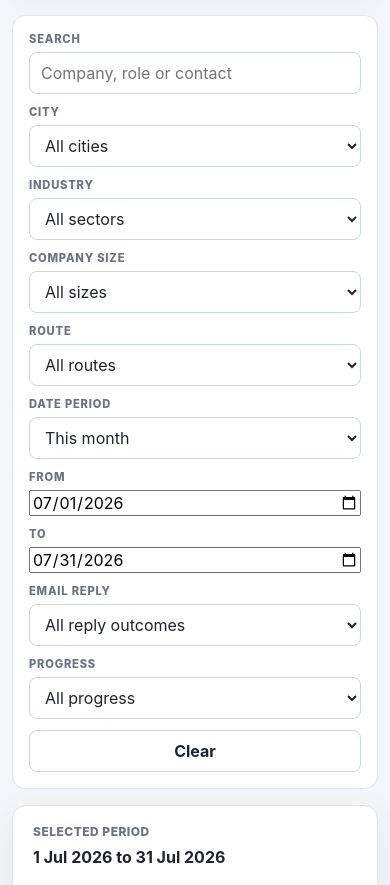
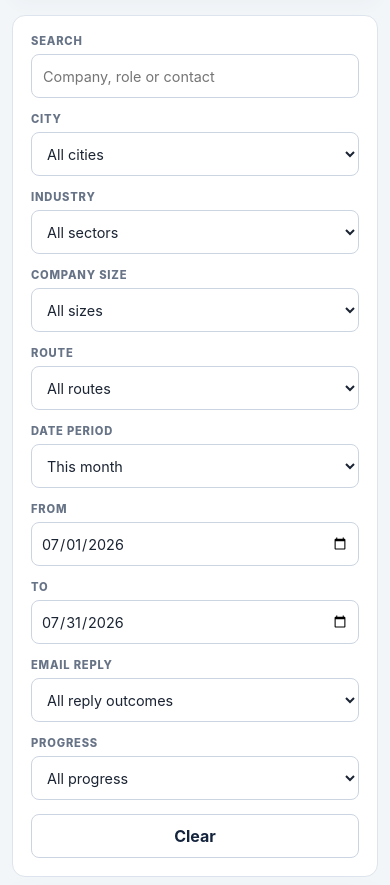
Before and after one commit to Pomeroi9Langmaid/Job-Hunting, a plain HTML site: page index.html in a window 390 px wide. Shown: the part 715-1600 px from the top of the page. Drawn offline with Linux system fonts and the light colour scheme.

Commit message:
Refine filter layout and dropdown sizing

```diff
--- a/enhancements.css
+++ b/enhancements.css
@@ -37,8 +37,64 @@
   outline-offset: 2px;
 }
 
-.date-range-control input {
-  min-width: 145px;
+/* Filter panel: a deliberate two-row desktop layout rather than one long,
+   uneven strip. Each control receives enough width for its longest label. */
+.controls {
+  grid-template-columns: repeat(12, minmax(0, 1fr));
+  gap: 14px 12px;
+  padding: 18px;
+}
+
+.controls label {
+  min-width: 0;
+}
+
+.controls .search-control { grid-column: span 3; }
+.controls label:has(#city-filter) { grid-column: span 2; }
+.controls label:has(#industry-filter) { grid-column: span 2; }
+.controls label:has(#size-filter) { grid-column: span 2; }
+.controls label:has(#type-filter) { grid-column: span 3; }
+.controls label:has(#period-filter) { grid-column: span 2; }
+.controls label:has(#date-from) { grid-column: span 2; }
+.controls label:has(#date-to) { grid-column: span 2; }
+.controls label:has(#reply-filter) { grid-column: span 3; }
+.controls label:has(#status-filter) { grid-column: span 2; }
+.controls .clear-button { grid-column: span 1; }
+
+.controls select,
+.controls input[type="search"],
+.controls input[type="date"] {
+  min-width: 0;
+  width: 100%;
+  height: 44px;
+  border: 1px solid #cbd5e1;
+  border-radius: 8px;
+  color: var(--ink);
+  background-color: #fff;
+  font: inherit;
+  font-size: 0.9rem;
+  line-height: 1.2;
+  outline: none;
+}
+
+.controls select {
+  padding: 0 34px 0 11px;
+  white-space: nowrap;
+}
+
+.controls input[type="date"] {
+  padding: 0 9px;
+}
+
+.controls input[type="date"]:focus {
+  border-color: var(--blue);
+  box-shadow: 0 0 0 3px rgba(39, 95, 159, 0.12);
+}
+
+.controls .clear-button {
+  width: 100%;
+  min-width: 78px;
+  height: 44px;
 }
 
 .date-activity-summary {
@@ -89,19 +145,70 @@
   color: var(--green);
 }
 
-@media (min-width: 1181px) {
+@media (max-width: 1180px) {
   .controls {
-    grid-template-columns: minmax(220px, 1.2fr) repeat(10, minmax(118px, 0.62fr)) auto;
+    grid-template-columns: repeat(6, minmax(0, 1fr));
   }
+
+  .controls .search-control { grid-column: span 3; }
+  .controls label:has(#city-filter),
+  .controls label:has(#industry-filter),
+  .controls label:has(#size-filter),
+  .controls label:has(#type-filter),
+  .controls label:has(#period-filter),
+  .controls label:has(#date-from),
+  .controls label:has(#date-to),
+  .controls label:has(#reply-filter),
+  .controls label:has(#status-filter) { grid-column: span 2; }
+  .controls .clear-button { grid-column: span 1; }
 }
 
 @media (max-width: 900px) {
+  .controls {
+    grid-template-columns: repeat(2, minmax(0, 1fr));
+  }
+
+  .controls .search-control,
+  .controls label:has(#reply-filter) {
+    grid-column: 1 / -1;
+  }
+
+  .controls label:has(#city-filter),
+  .controls label:has(#industry-filter),
+  .controls label:has(#size-filter),
+  .controls label:has(#type-filter),
+  .controls label:has(#period-filter),
+  .controls label:has(#date-from),
+  .controls label:has(#date-to),
+  .controls label:has(#status-filter),
+  .controls .clear-button {
+    grid-column: span 1;
+  }
+
   .date-activity-summary {
     grid-template-columns: repeat(2, minmax(0, 1fr));
   }
 }
 
 @media (max-width: 560px) {
+  .controls {
+    grid-template-columns: 1fr;
+  }
+
+  .controls .search-control,
+  .controls label:has(#city-filter),
+  .controls label:has(#industry-filter),
+  .controls label:has(#size-filter),
+  .controls label:has(#type-filter),
+  .controls label:has(#period-filter),
+  .controls label:has(#date-from),
+  .controls label:has(#date-to),
+  .controls label:has(#reply-filter),
+  .controls label:has(#status-filter),
+  .controls .clear-button {
+    grid-column: 1;
+  }
+
   .date-activity-summary {
     grid-template-columns: 1fr;
   }
```
